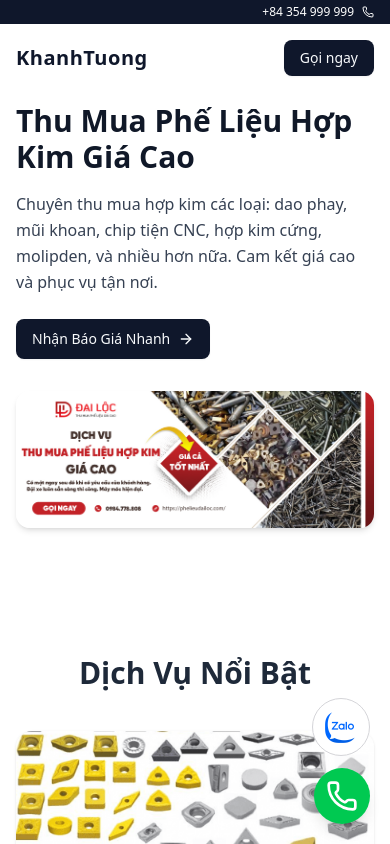
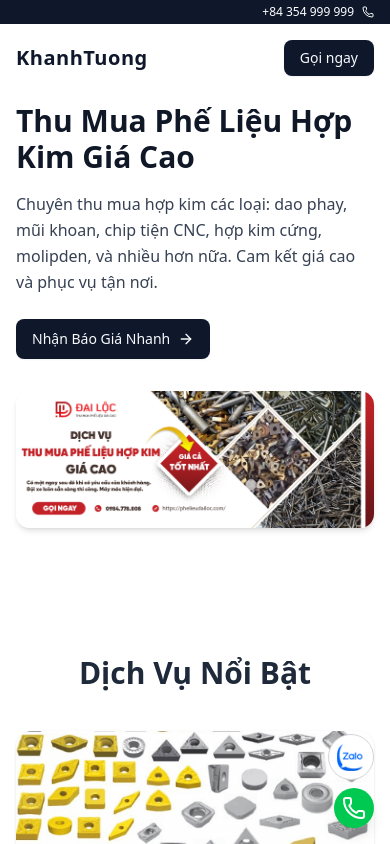
Before and after one commit to ndthanh143/alloy-scrap, a Next.js app: page / in a window 390 px wide. Shown: the top 844 px of the page. Built offline with nearby package versions, Linux system fonts and the light colour scheme.

Commit message:
Add Floating Button Responsive

```diff
--- a/src/components/ContactFloatButtons.tsx
+++ b/src/components/ContactFloatButtons.tsx
@@ -6,42 +6,40 @@ import Image from "next/image";
 import React from "react";
 
 const Tooltip = ({ text }: { text: string }) => (
-  <div className="absolute right-full top-1/2 -translate-y-1/2 mr-2 px-3 py-1 text-sm text-white bg-gray-800 rounded-lg shadow-lg opacity-0 scale-95 group-hover:opacity-100 group-hover:scale-100 transition-all duration-200 z-10 whitespace-nowrap">
+  <div className="hidden md:block absolute right-full top-1/2 -translate-y-1/2 mr-2 px-3 py-1 text-sm text-white bg-gray-800 rounded-lg shadow-lg opacity-0 scale-95 group-hover:opacity-100 group-hover:scale-100 transition-all duration-200 z-10 whitespace-nowrap">
     {text}
-    {/* Mũi tên bên phải */}
     <div className="absolute left-full top-1/2 -translate-y-1/2 w-2 h-2 bg-gray-800 rotate-45"></div>
   </div>
 );
 
 export const ContactFloatButton = () => {
   return (
-    <div className="fixed bottom-5 right-5 flex flex-col items-end gap-3 z-50">
+    <div className="fixed bottom-4 right-4 flex flex-col items-end gap-2 md:gap-3 z-50">
       {/* Zalo button */}
       <a
         href="https://zalo.me/0123456789"
         target="_blank"
         rel="noopener noreferrer"
+        aria-label="Nhắn Zalo"
         className="relative group"
       >
         <Tooltip text="Nhắn Zalo" />
-
-        <div className="bg-white border border-zinc-300 hover:shadow-xl rounded-full p-3 transition-transform transform hover:scale-105">
+        <div className="bg-white border border-zinc-300 hover:shadow-xl rounded-full p-2 md:p-3 transition-transform hover:scale-105">
           <Image
             src="/zalo-icon.webp"
             alt="Zalo"
             width={32}
             height={32}
-            className="w-8 h-8"
+            className="w-7 h-7 md:w-8 md:h-8"
           />
         </div>
       </a>
 
       {/* Phone button */}
-      <a href="tel:0123456789" className="relative group">
+      <a href="tel:0123456789" aria-label="Gọi ngay" className="relative group">
         <Tooltip text="Gọi ngay" />
-
-        <div className="bg-green-500 hover:bg-green-600 text-white rounded-full p-3 transition-transform transform hover:scale-105 shadow-lg">
-          <Phone className="w-8 h-8" />
+        <div className="bg-green-500 hover:bg-green-600 text-white rounded-full p-2 md:p-3 transition-transform hover:scale-105 shadow-lg">
+          <Phone className="w-6 h-6 md:w-8 md:h-8" />
         </div>
       </a>
     </div>
```
